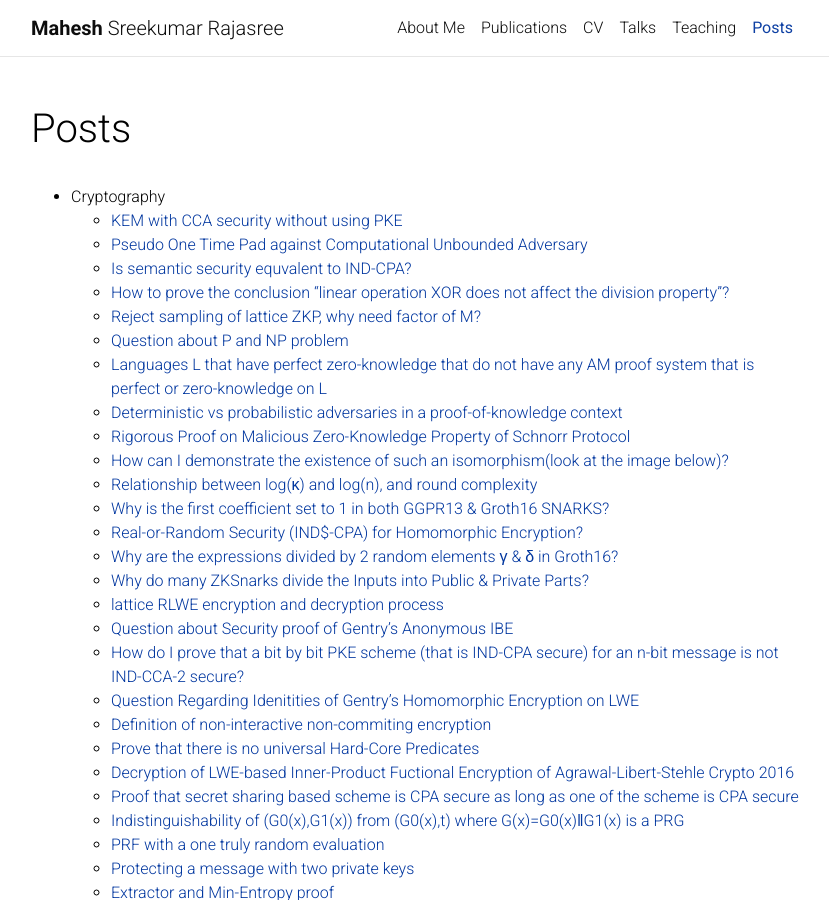
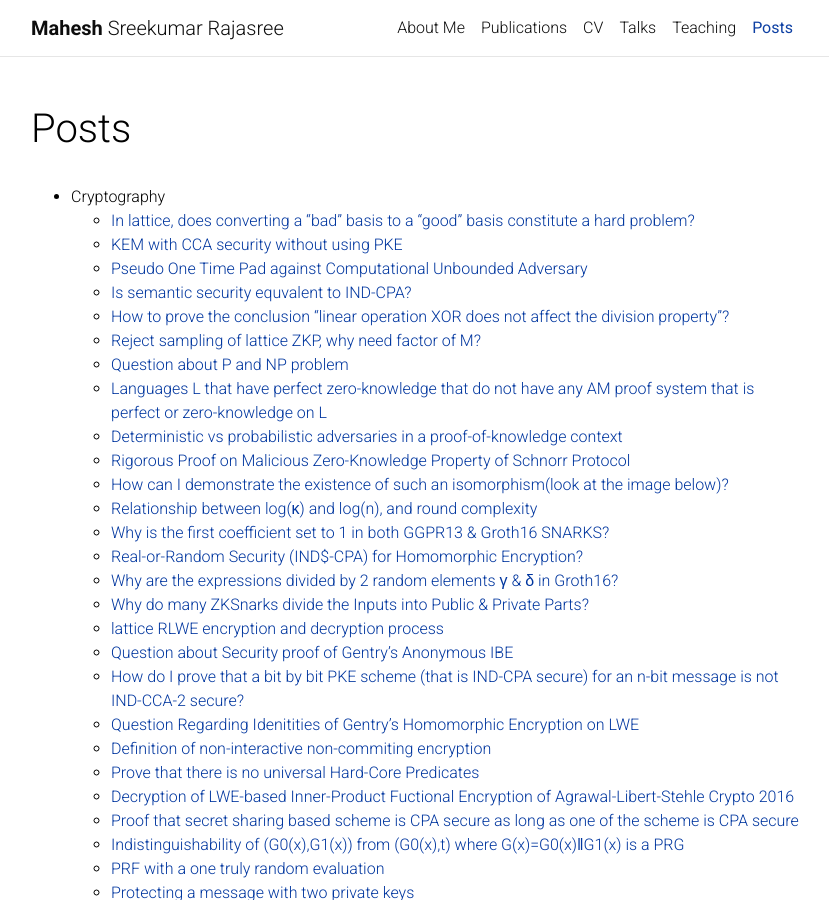
Before and after one commit to Mahe94/mahe94.github.io, a Jekyll site: the page built from _pages/posts.md, in a window 1280 px wide and 900 px high. Shown: the whole window, without its empty margins (224-1053 px from the left). Built offline with Jekyll 4.4.1, drawn with Linux system fonts in a browser that asks for light colours; comment, search, counter and statistics services are not loaded; a style sheet for code colours, icons or effects is not loaded.

Commit message:
Update posts.md

```diff
--- a/_pages/posts.md
+++ b/_pages/posts.md
@@ -9,6 +9,7 @@ nav_order: 6
 ---
 
 * Cryptography
+    * <a href="https://crypto.stackexchange.com/a/112774/116220">In lattice, does converting a "bad" basis to a "good" basis constitute a hard problem?</a>
     * <a href="https://crypto.stackexchange.com/a/112747/116220">KEM with CCA security without using PKE</a>
     * <a href="https://crypto.stackexchange.com/a/112595/116220">Pseudo One Time Pad against Computational Unbounded Adversary</a>
     * <a href="https://crypto.stackexchange.com/a/111589/116220">Is semantic security equvalent to IND-CPA?</a>
```
